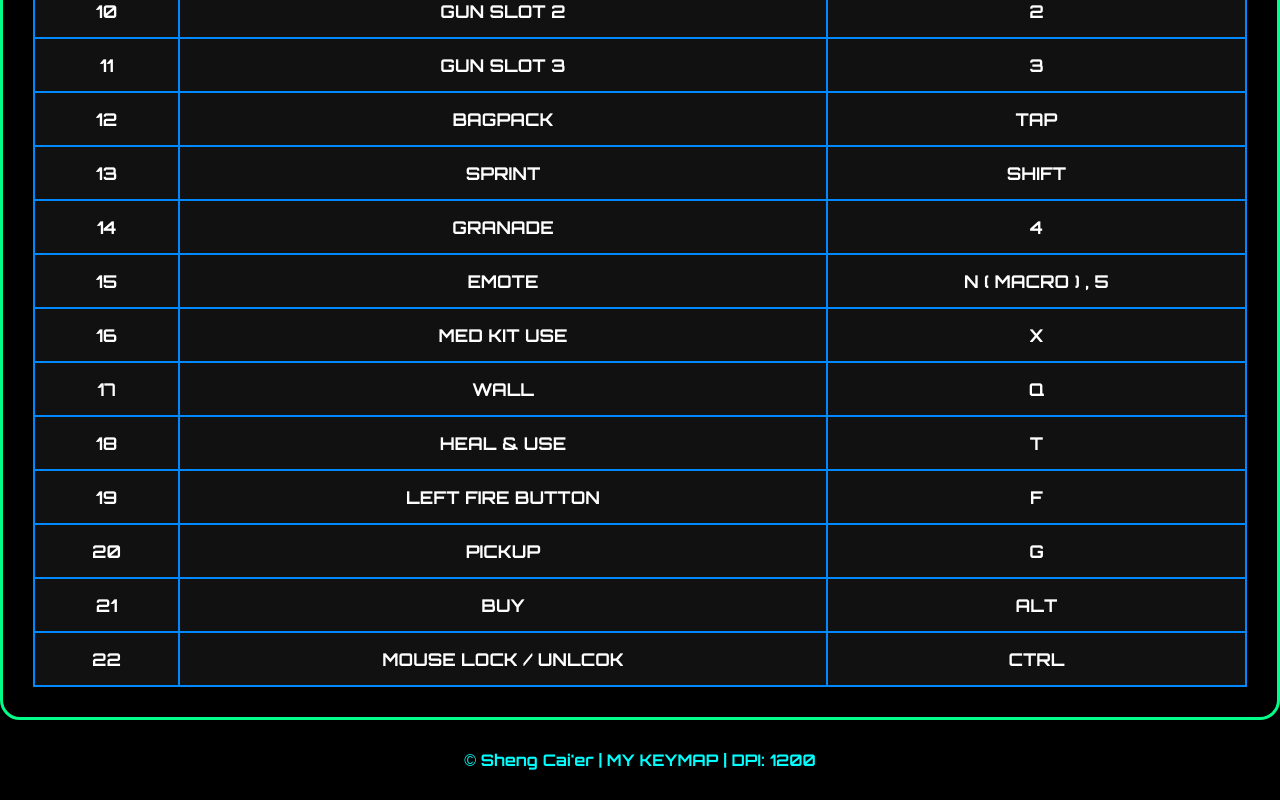
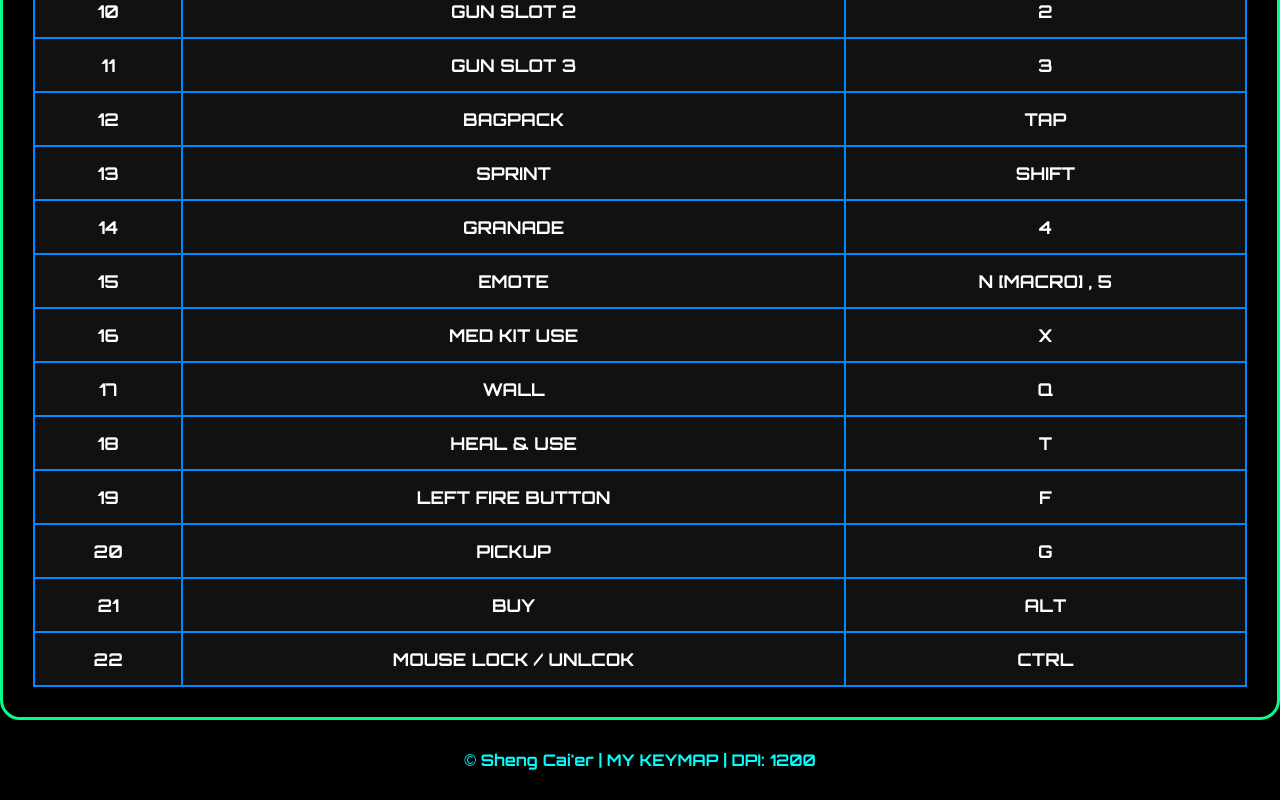
Before and after one commit to shengcaier2010/ff-keymap, a plain HTML site: page index.html in a window 1280 px wide. Shown: the part 1014-1814 px from the top of the page. Drawn offline with Linux system fonts and the light colour scheme.

Commit message:
Update index.html

```diff
--- a/index.html
+++ b/index.html
@@ -279,7 +279,7 @@
 	<tr>
 		<td>15</td>
 		<td>EMOTE</td>
-		<td>N ( MACRO ) , 5</td>
+		<td>N [MACRO] , 5</td>
 	</tr>
 	<tr>
 		<td>16</td>
```
